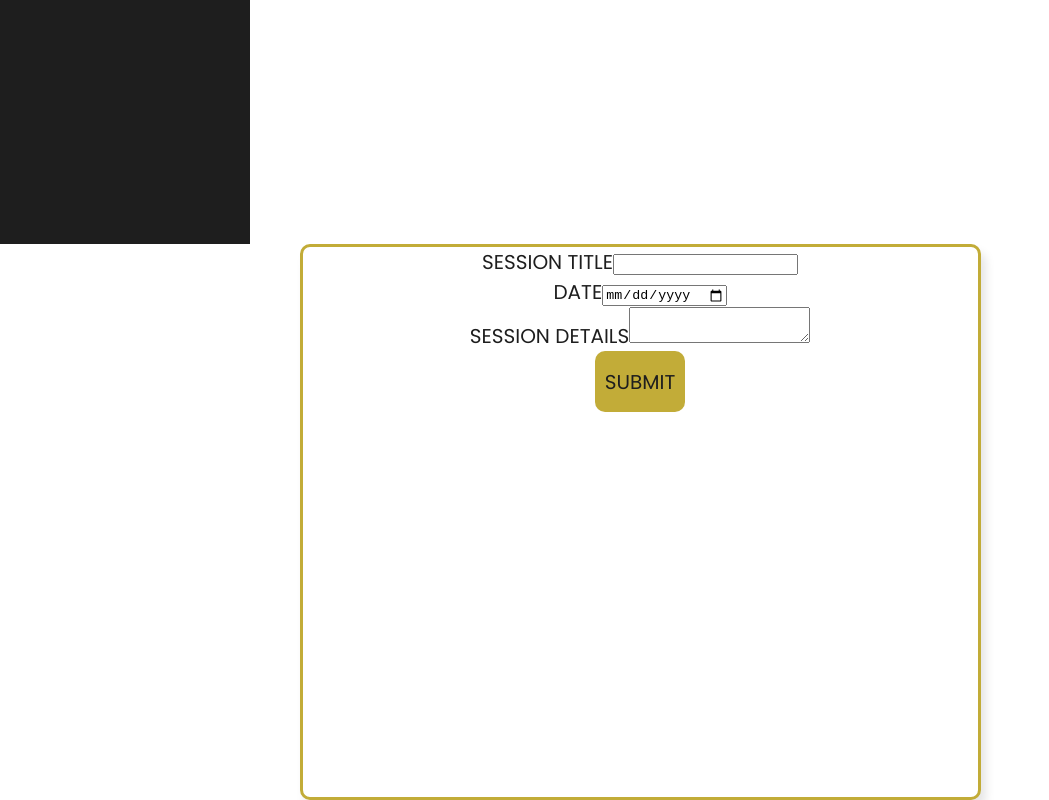
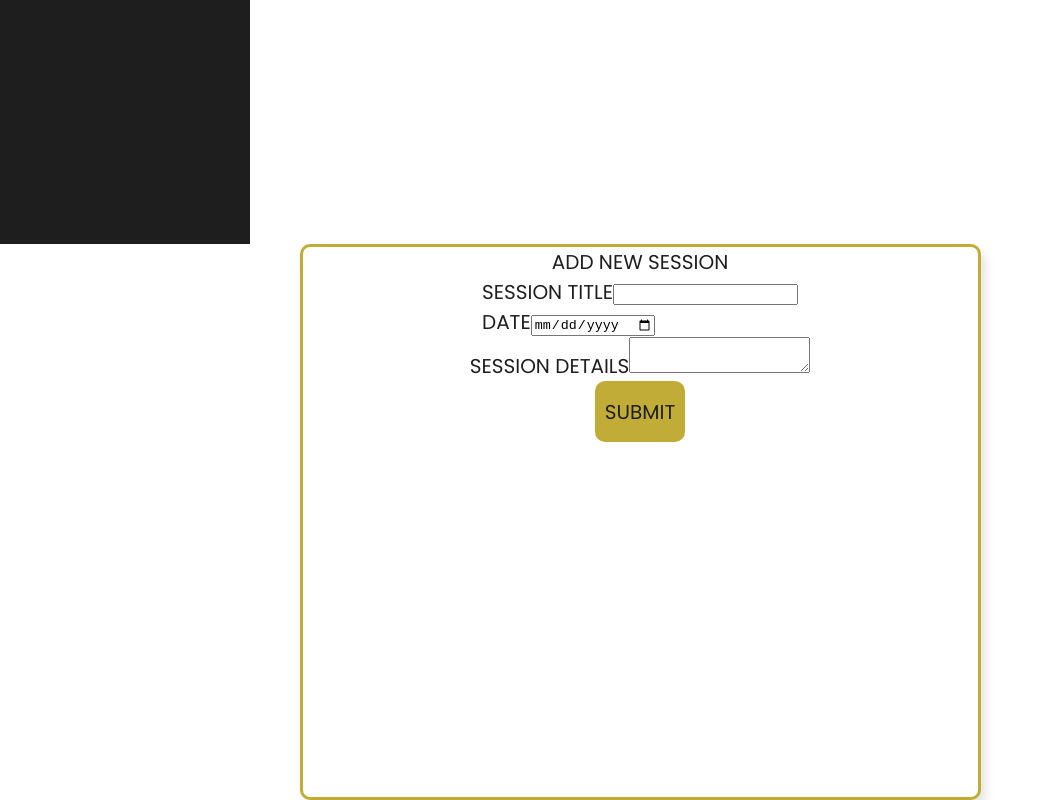
Before and after one commit to alliebourden/fableforge, a React (Vite) app: page /session-editor in a window 1280 px wide. Shown: the part 781-1581 px from the top of the page, without its empty margins (0-1049 px from the left). Built offline with nearby package versions, Linux system fonts and the light colour scheme.

Commit message:
chore - changed div structure in session form

```diff
--- a/src/components/SessionForm.jsx
+++ b/src/components/SessionForm.jsx
@@ -10,7 +10,11 @@ const SessionForm = ({ onAddSession }) => {
 
   return (
     <form onSubmit={handleSubmit(onSubmit)} className="session-form">
-      <div className="form-section">
+      <div>
+        <p>Add New Session</p>
+      </div>
+      <div className="top-section">
+        <div className="session-title">
           <label htmlFor="header">Session Title</label>
           <input
             type="text"
@@ -18,13 +22,14 @@ const SessionForm = ({ onAddSession }) => {
             {...register("header", { required: true })}
           />
         </div>
-      <div className="form-section">
+        <div className="session-date">
           <label htmlFor="date">Date</label>
           <input
             type="date"
             id="date"
             {...register("date", { required: true })}
           />
+        </div>
       </div>
       <div className="form-section">
         <label htmlFor="body">Session details</label>
```
Also changed, not shown: src/App.css (+0 -8 lines). Lines whose indentation alone changed are shown as unchanged.
